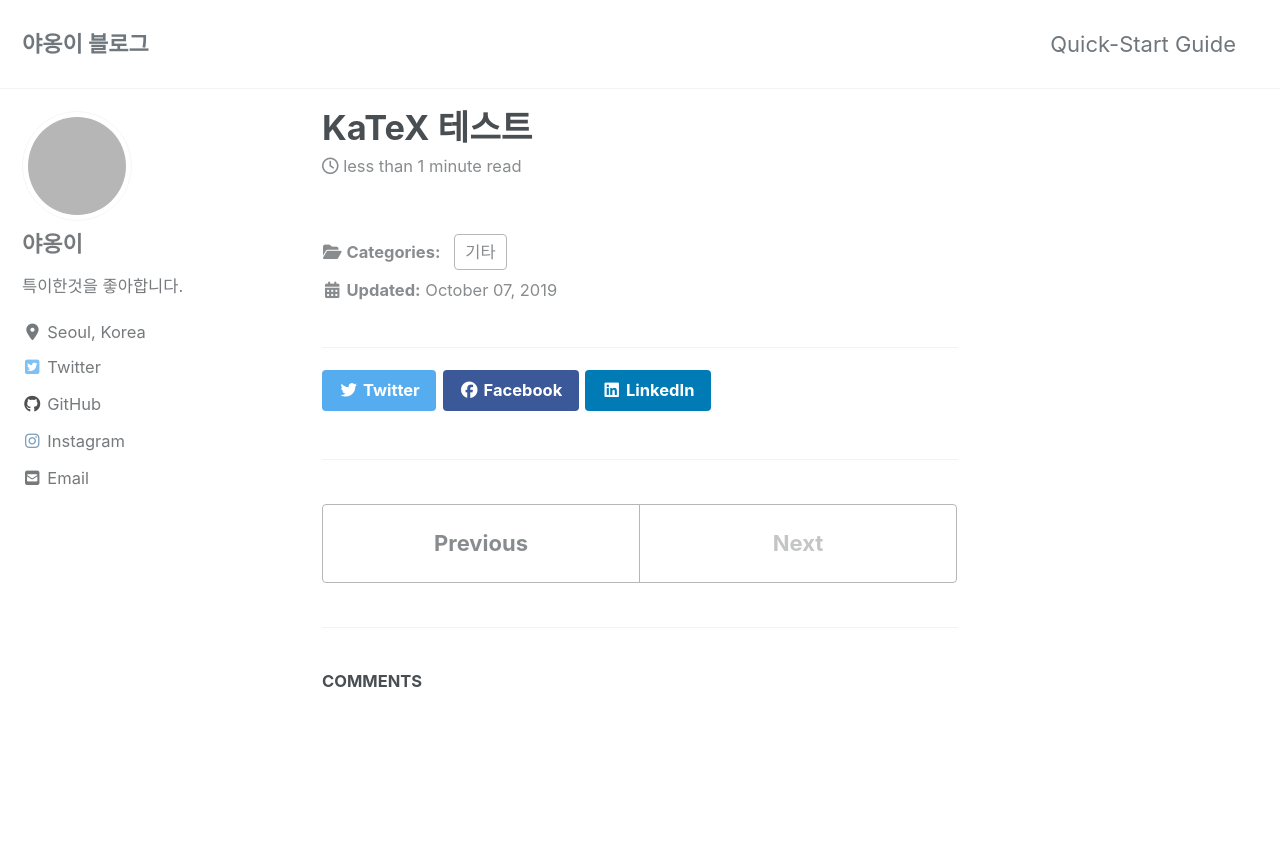
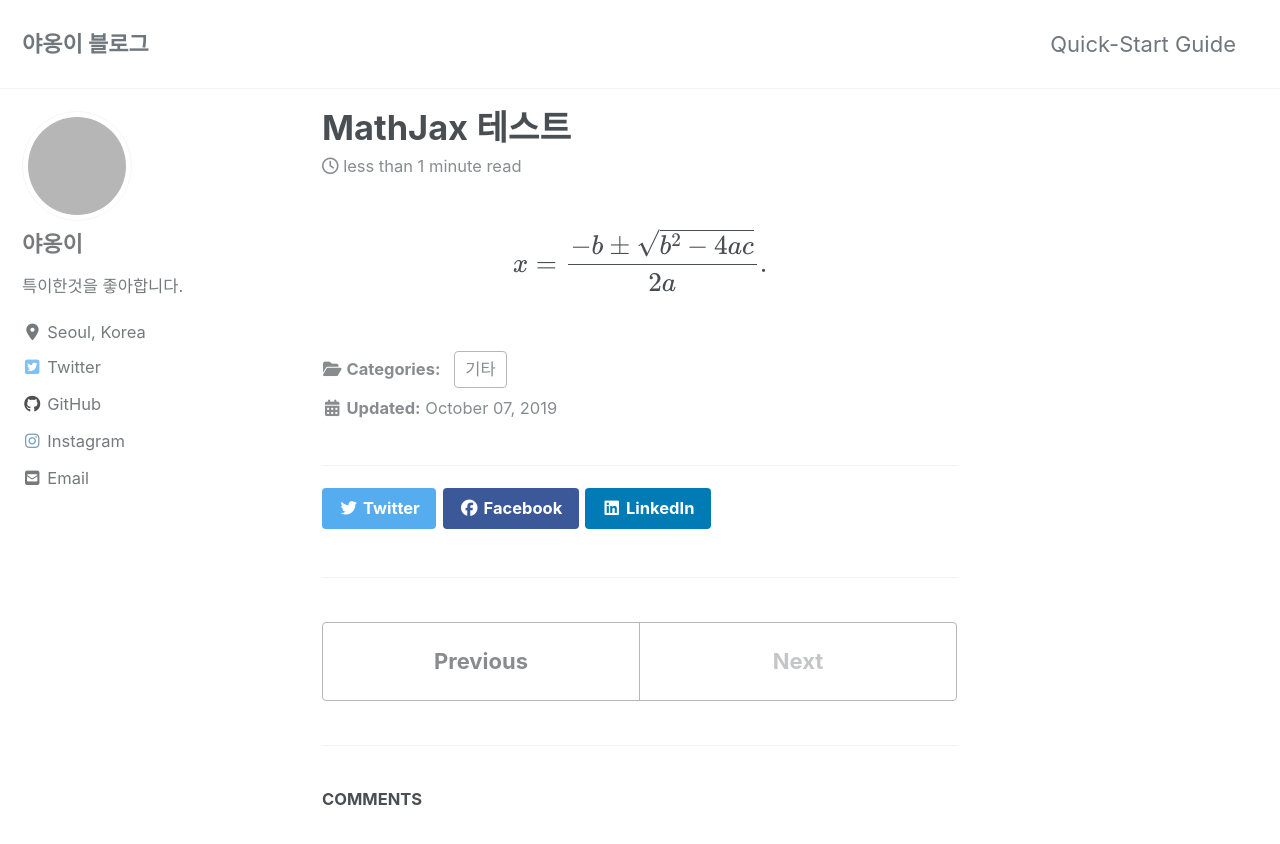
Before and after one commit to BasicNeural/basicneural.github.io, a Jekyll site: the page built from _posts/2019-10-07-katex-text.md, in a window 1280 px wide and 900 px high. Shown: the top 844 px of the window. Built offline with Jekyll 4.4.1, drawn with Linux system fonts in a browser that asks for light colours; cached includes are drawn as plain includes; nearby versions of some CDN libraries; formulas are drawn with MathJax 3; comment, search, counter and statistics services are not loaded; grey boxes are pictures that could not be loaded.

Commit message:
modify post

```diff
--- a/_posts/2019-10-07-katex-text.md
+++ b/_posts/2019-10-07-katex-text.md
@@ -1,5 +1,7 @@
 ---
-title: KaTeX 테스트
+title: MathJax 테스트
 categories: 기타
 comments: true
 ---
+
+$$x = {-b \pm \sqrt{b^2-4ac} \over 2a}.$$
```
